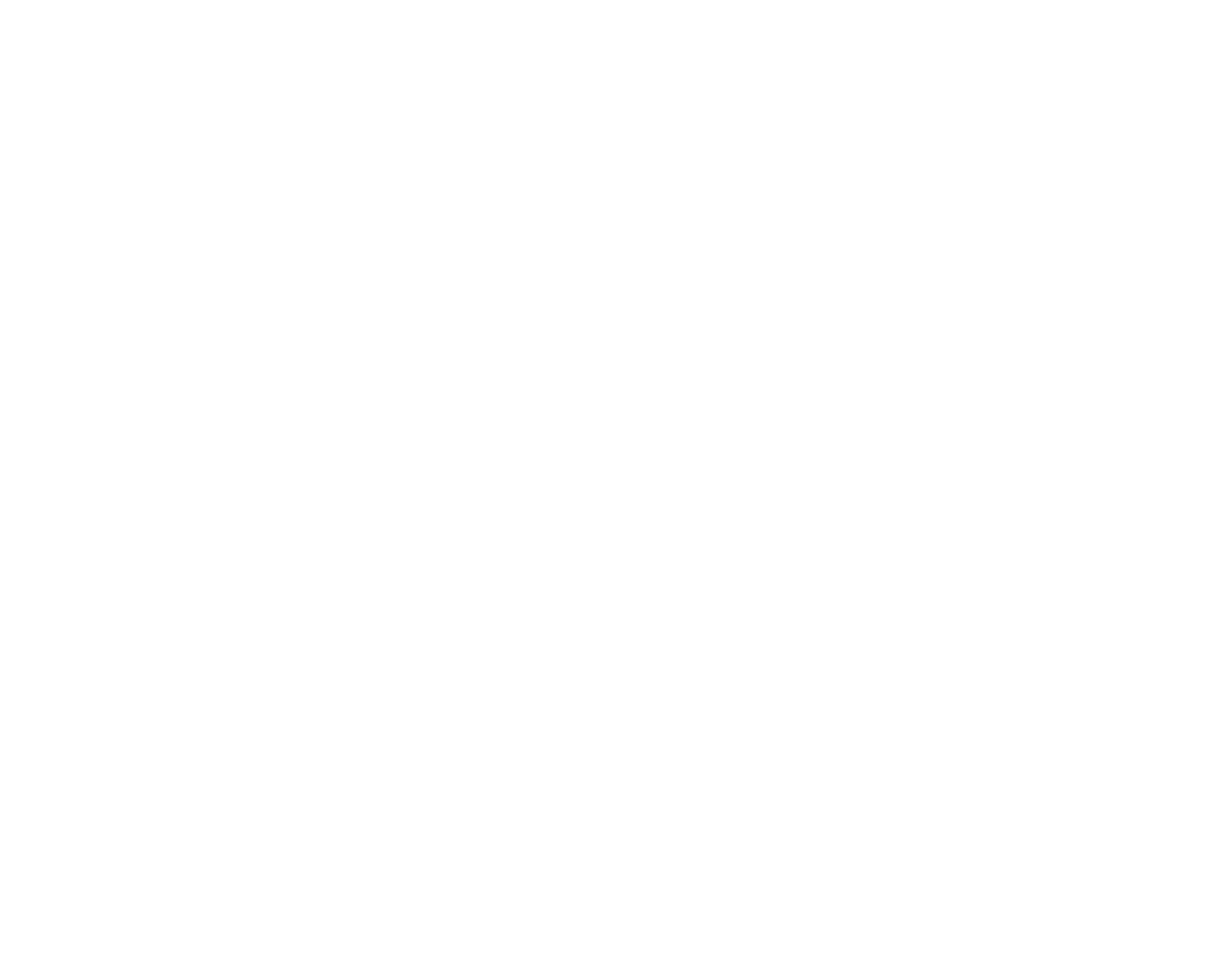
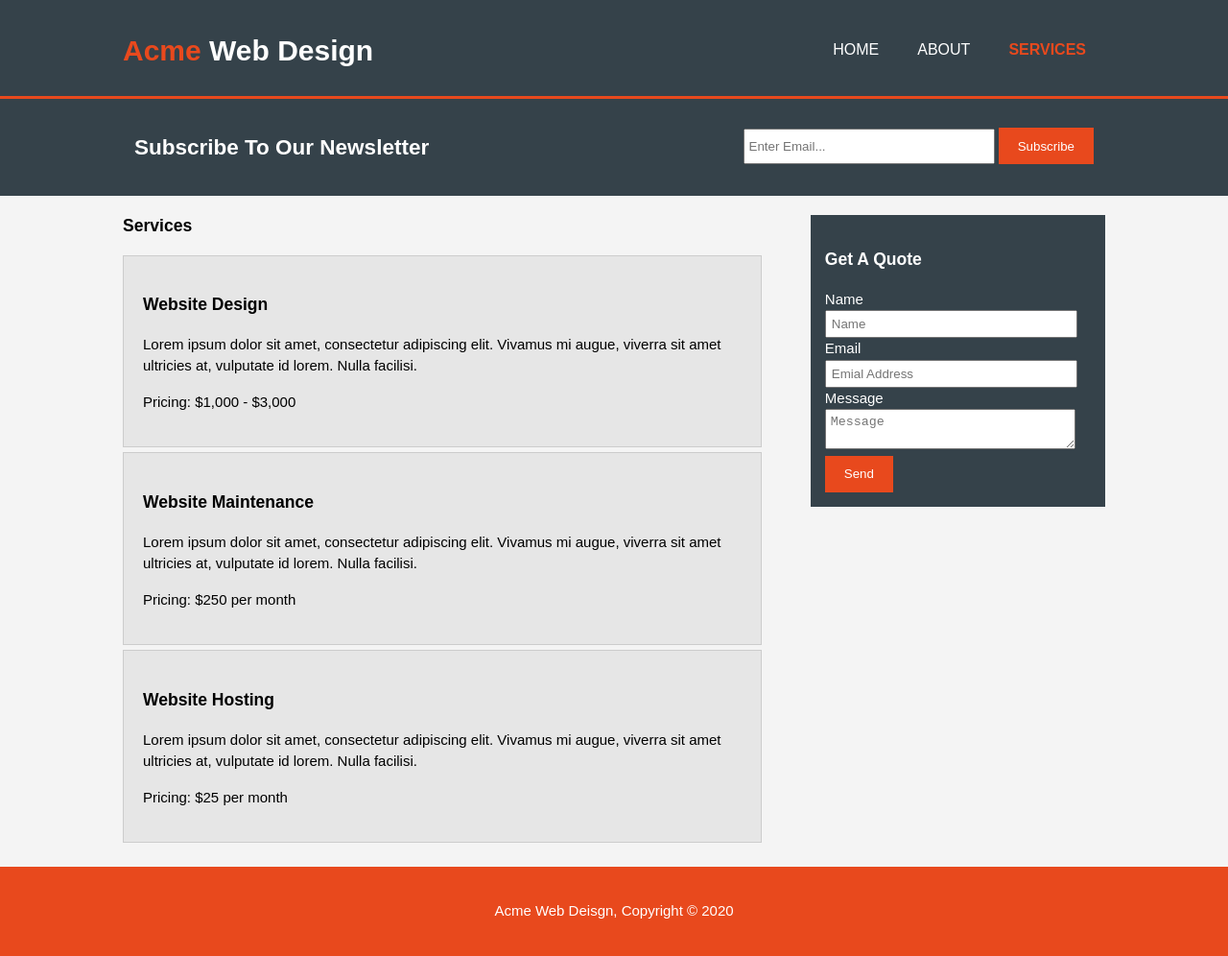
Before and after one commit to Rashaali84/acme-web-design, a plain HTML site: page services.html in a window 1280 px wide. Shown: the whole page at 96% size. Before the commit the page ends 800 px from the top, so only its background shows below. Drawn offline with Linux system fonts and the light colour scheme.

Commit message:
add services and about html and add css classes for them

```diff
--- a/about.html
+++ b/about.html
@@ -0,0 +1,63 @@
+<!DOCTYPE html>
+<html>
+  <head>
+    <meta charset="utf-8">
+    <meta name="viewport" content="width=device-width">
+    <meta name="description" content="Affordable and professional web design">
+	  <meta name="keywords" content="web design, affordable web design, professional web design">
+  	<meta name="author" content="Brad Traversy">
+    <title>Acme Web Deisgn | About</title>
+    <link rel="stylesheet" href="./css/style.css">
+  </head>
+  <body>
+    <header>
+      <div class="container">
+        <div id="branding">
+          <h1><span class="highlight">Acme</span> Web Design</h1>
+        </div>
+        <nav>
+          <ul>
+            <li><a href="index.html">Home</a></li>
+            <li class="current"><a href="about.html">About</a></li>
+            <li><a href="services.html">Services</a></li>
+          </ul>
+        </nav>
+      </div>
+    </header>
+
+    <section id="newsletter">
+      <div class="container">
+        <h1>Subscribe To Our Newsletter</h1>
+        <form>
+          <input type="email" placeholder="Enter Email...">
+          <button type="submit" class="button_1">Subscribe</button>
+        </form>
+      </div>
+    </section>
+
+    <section id="main">
+      <div class="container">
+        <article id="main-col">
+          <h1 class="page-title">About Us</h1>
+          <p>
+            Lorem ipsum dolor sit amet, consectetur adipiscing elit. Donec varius auctor lacus nec feugiat. Phasellus sit amet ex ipsum. Praesent pharetra tincidunt tempor. Etiam velit eros, dapibus eget porta in, lacinia et magna. Nam eget eros non orci consectetur congue at ac augue. Proin eget arcu in enim feugiat ultricies. Curabitur maximus metus nec metus pretium viverra at et orci. Integer hendrerit ante ut placerat cursus.
+          </p>
+          <p class="dark">
+Aliquam eget pharetra diam. Nulla placerat lorem at turpis tempor, vel ultrices dui tincidunt. Proin quis egestas lorem. Mauris vehicula lectus odio, sit amet dictum justo feugiat a. Praesent id dictum lacus. Sed ullamcorper id erat ut dictum. Fusce porttitor lorem sapien, in aliquet sapien convallis et. Donec nec mauris nulla. Curabitur cursus semper odio, et hendrerit ante. Nunc at cursus ante. Maecenas gravida ligula ut efficitur suscipit. Nulla id turpis varius, pretium nunc sed, fermentum sem. Sed lacinia nunc non interdum pellentesque.
+          </p>
+        </article>
+
+        <aside id="sidebar">
+          <div class="dark">
+            <h3>What We Do</h3>
+            <p>Lorem ipsum dolor sit amet, consectetur adipiscing elit. Donec varius auctor lacus nec feugiat. Phasellus sit amet ex ipsum. Praesent pharetra tincidunt tempor. Etiam velit eros, dapibus eget porta in, lacinia et magna</p>
+          </div>
+        </aside>
+      </div>
+    </section>
+
+    <footer>
+      <p>Acme Web Deisgn, Copyright &copy; 2020</p>
+    </footer>
+  </body>
+</html>
--- a/css/style.css
+++ b/css/style.css
@@ -24,7 +24,13 @@ body{
     padding-right:20px;
     color:#ffffff;/*color white*/
   }
-
+  .dark{
+    padding:15px;
+    background:#35424a;
+    color:#ffffff;
+    margin-top:10px;
+    margin-bottom:10px;
+  }
   /* Header **/
   header{
     background:#35424a;
@@ -125,6 +131,33 @@ body{
   #boxes .box img{
     width:90px;
   }
+
+/* Sidebar */
+aside#sidebar{
+  float:right;
+  width:30%;
+  margin-top:10px;
+}
+
+aside#sidebar .quote input, aside#sidebar .quote textarea{
+  width:90%;
+  padding:5px;
+}
+
+/* Main-col */
+article#main-col{
+  float:left;
+  width:65%;
+}
+
+/* Services */
+ul#services li{
+  list-style: none;
+  padding:20px;
+  border: #cccccc solid 1px;
+  margin-bottom:5px;
+  background:#e6e6e6;
+}
   footer{
     padding:20px;
     margin-top:20px;
--- a/services.html
+++ b/services.html
@@ -0,0 +1,88 @@
+<!DOCTYPE html>
+<html>
+  <head>
+    <meta charset="utf-8">
+    <meta name="viewport" content="width=device-width">
+    <meta name="description" content="Affordable and professional web design">
+	  <meta name="keywords" content="web design, affordable web design, professional web design">
+  	<meta name="author" content="Brad Traversy">
+    <title>Acme Web Deisgn | Services</title>
+    <link rel="stylesheet" href="./css/style.css">
+  </head>
+  <body>
+    <header>
+      <div class="container">
+        <div id="branding">
+          <h1><span class="highlight">Acme</span> Web Design</h1>
+        </div>
+        <nav>
+          <ul>
+            <li><a href="index.html">Home</a></li>
+            <li><a href="about.html">About</a></li>
+            <li class="current"><a href="services.html">Services</a></li>
+          </ul>
+        </nav>
+      </div>
+    </header>
+
+    <section id="newsletter">
+      <div class="container">
+        <h1>Subscribe To Our Newsletter</h1>
+        <form>
+          <input type="email" placeholder="Enter Email...">
+          <button type="submit" class="button_1">Subscribe</button>
+        </form>
+      </div>
+    </section>
+
+    <section id="main">
+      <div class="container">
+        <article id="main-col">
+          <h1 class="page-title">Services</h1>
+          <ul id="services">
+            <li>
+              <h3>Website Design</h3>
+              <p>Lorem ipsum dolor sit amet, consectetur adipiscing elit. Vivamus mi augue, viverra sit amet ultricies at, vulputate id lorem. Nulla facilisi.</p>
+						  <p>Pricing: $1,000 - $3,000</p>
+            </li>
+            <li>
+              <h3>Website Maintenance</h3>
+              <p>Lorem ipsum dolor sit amet, consectetur adipiscing elit. Vivamus mi augue, viverra sit amet ultricies at, vulputate id lorem. Nulla facilisi.</p>
+						  <p>Pricing: $250 per month</p>
+            </li>
+            <li>
+              <h3>Website Hosting</h3>
+              <p>Lorem ipsum dolor sit amet, consectetur adipiscing elit. Vivamus mi augue, viverra sit amet ultricies at, vulputate id lorem. Nulla facilisi.</p>
+						  <p>Pricing: $25 per month</p>
+            </li>
+          </ul>
+        </article>
+
+        <aside id="sidebar">
+          <div class="dark">
+            <h3>Get A Quote</h3>
+            <form class="quote">
+  						<div>
+  							<label>Name</label><br>
+  							<input type="text" placeholder="Name">
+  						</div>
+  						<div>
+  							<label>Email</label><br>
+  							<input type="email" placeholder="Emial Address">
+  						</div>
+  						<div>
+  							<label>Message</label><br>
+  							<textarea placeholder="Message"></textarea>
+  						</div>
+  						<button class="button_1" type="submit">Send</button>
+					</form>
+          </div>
+        </aside>
+      </div>
+    </section>
+
+    <footer>
+      <p>Acme Web Deisgn, Copyright &copy; 2020</p>
+    </footer>
+  </body>
+</html>
```
